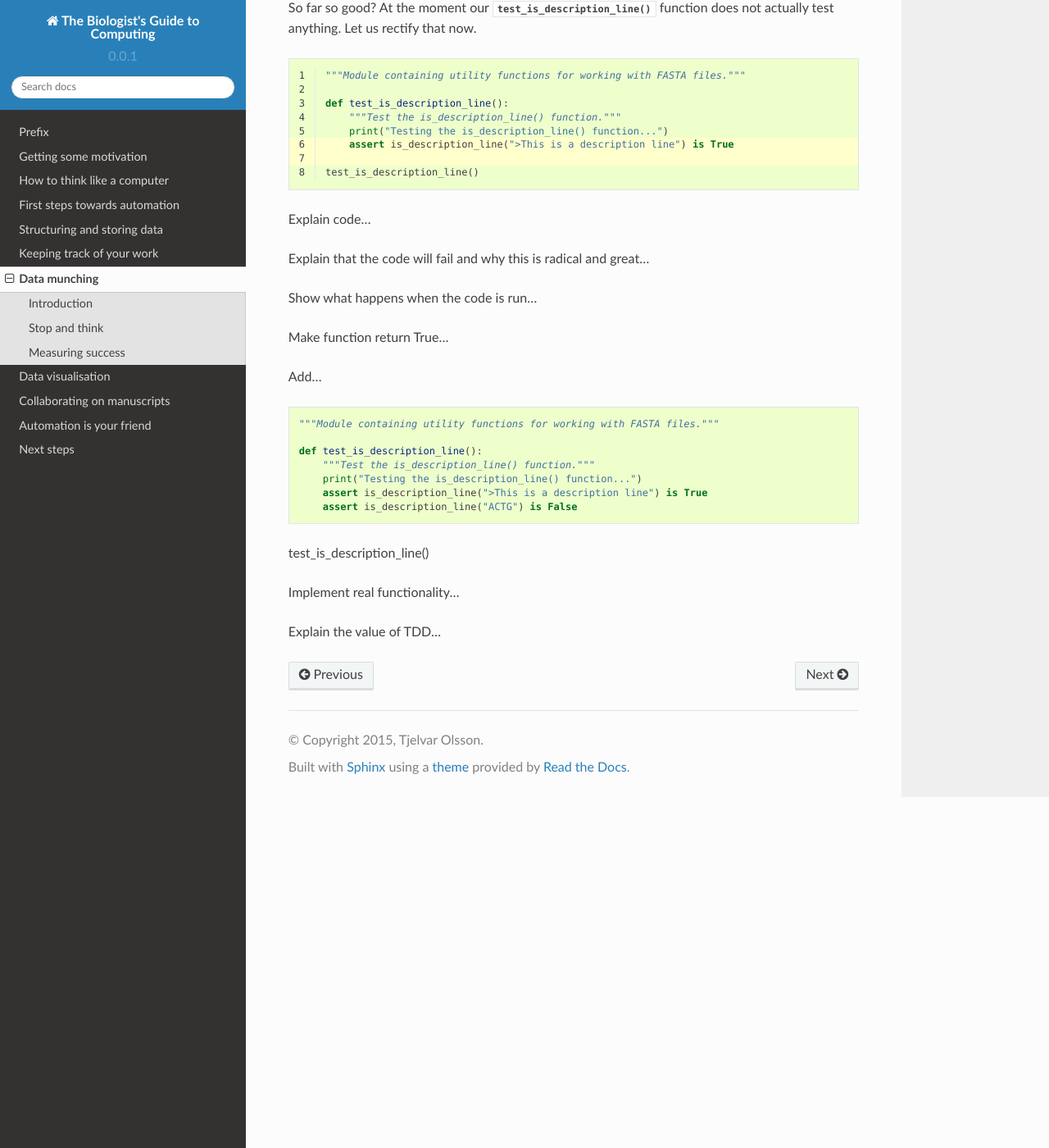
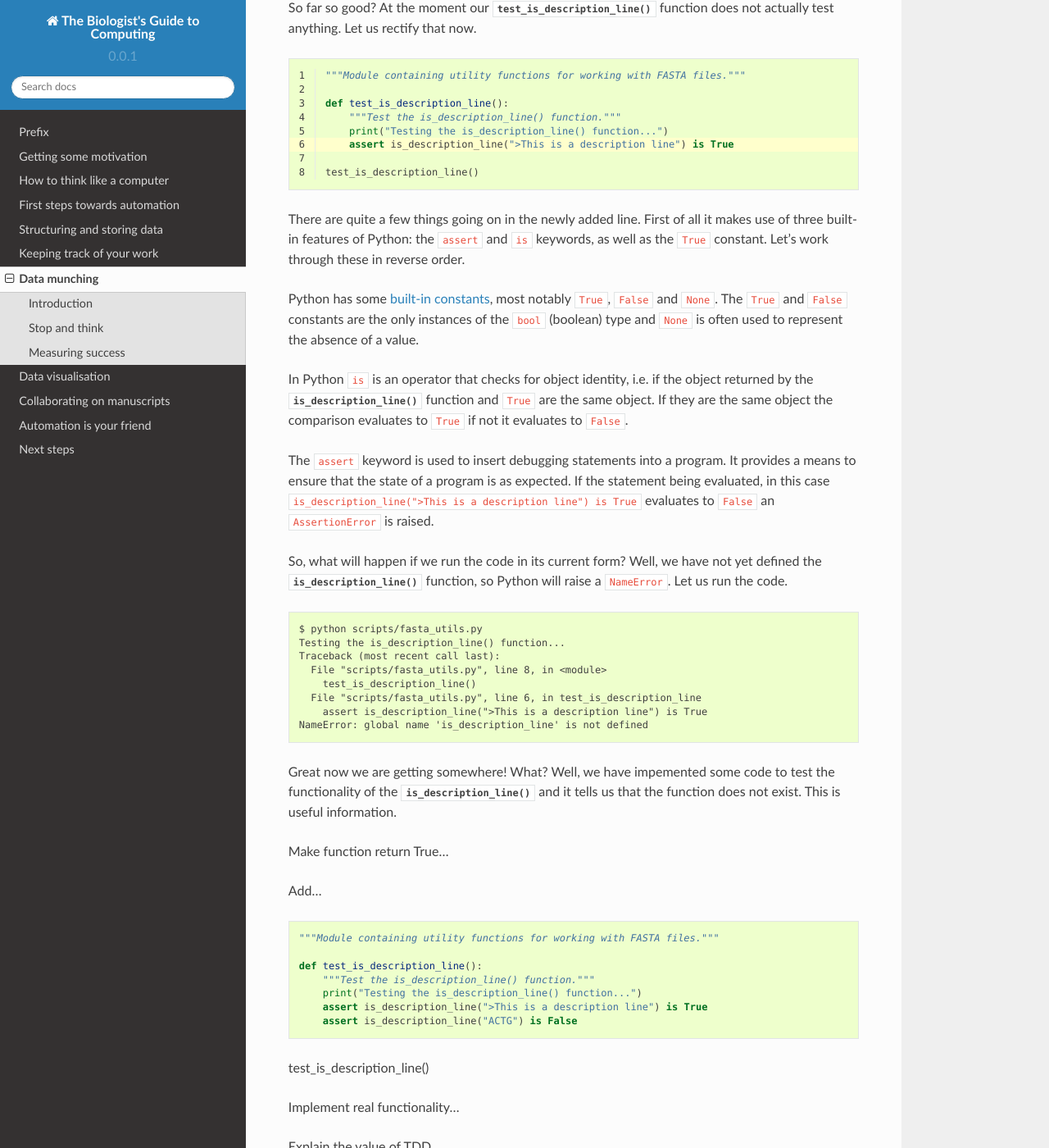
Before and after one commit to tjelvar-olsson/biologists-guide-to-computing, a Sphinx documentation site: the page built from source/data-munching.rst, in a window 1280 px wide and 1400 px high, scrolled down 2562 px. Shown: the whole window at 82% size. Built offline with Sphinx 7.4.7 and the Read the Docs theme 2.0.0, drawn with Linux system fonts in a browser that asks for light colours.

Commit message:
Added more content to the data munching chapter.

```diff
--- a/source/data-munching.rst
+++ b/source/data-munching.rst
@@ -142,11 +142,46 @@ does not actually test anything. Let us rectify that now.
 
     test_is_description_line()
 
-Explain code...
+There are quite a few things going on in the newly added line. First of all it
+makes use of three built-in features of Python: the ``assert`` and ``is``
+keywords, as well as the ``True`` constant. Let's work through these in reverse
+order.
 
-Explain that the code will fail and why this is radical and great...
+Python has some `built-in constants
+<https://docs.python.org/2/library/constants.html>`_, most notably ``True``,
+``False`` and ``None``. The ``True`` and ``False`` constants are the only
+instances of the ``bool`` (boolean) type and ``None`` is often used to
+represent the absence of a value.
 
-Show what happens when the code is run...
+In Python ``is`` is an operator that checks for object identity, i.e. if the
+object returned by the :func:`is_description_line` function and ``True`` are
+the same object. If they are the same object the comparison evaluates to
+``True`` if not it evaluates to ``False``.
+
+The ``assert`` keyword is used to insert debugging statements into a program.
+It provides a means to ensure that the state of a program is as expected. If
+the statement being evaluated, in this case ``is_description_line(">This is a
+description line") is True`` evaluates to ``False`` an ``AssertionError`` is
+raised.
+
+So, what will happen if we run the code in its current form?
+Well, we have not yet defined the :func:`is_description_line` function, so
+Python will raise a ``NameError``. Let us run the code.
+
+.. code-block:: none
+
+    $ python scripts/fasta_utils.py
+    Testing the is_description_line() function...
+    Traceback (most recent call last):
+      File "scripts/fasta_utils.py", line 8, in <module>
+        test_is_description_line()
+      File "scripts/fasta_utils.py", line 6, in test_is_description_line
+        assert is_description_line(">This is a description line") is True
+    NameError: global name 'is_description_line' is not defined
+
+Great now we are getting somewhere! What? Well, we have impemented some
+code to test the functionality of the :func:`is_description_line` and it
+tells us that the function does not exist. This is useful information.
 
 Make function return True...
 
```
Also changed, not shown: other parts of source/data-munching.rst (+1 -1 lines).
